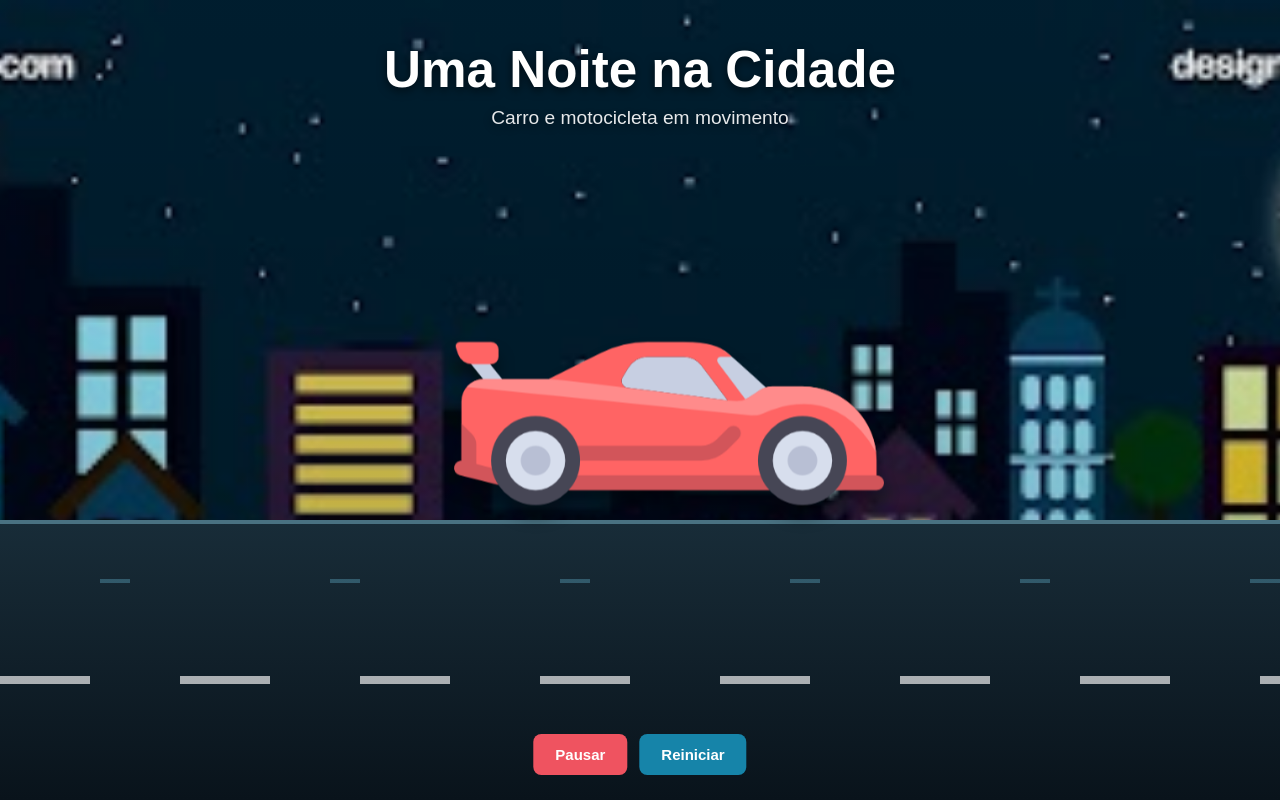
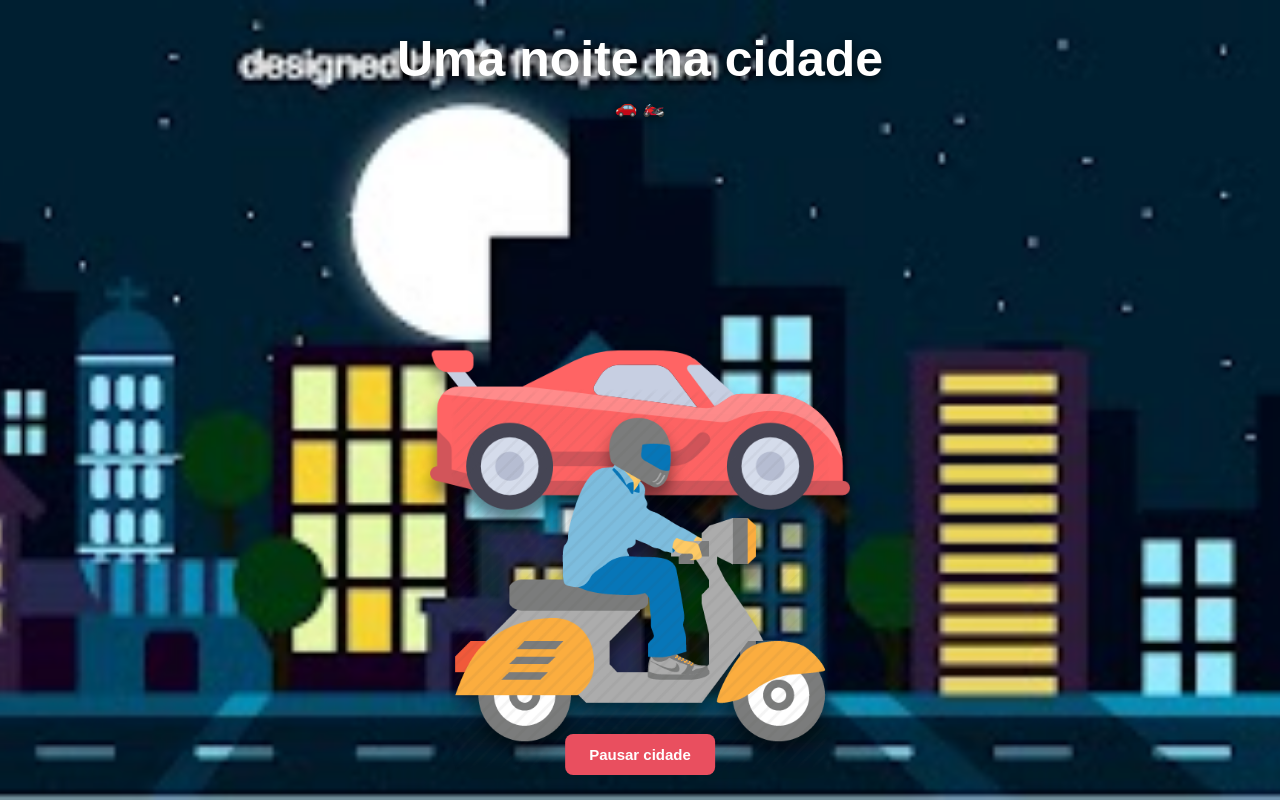
Before and after one commit to ElfaLunar/City_car_motorcycle, a plain HTML site: page index.html in a window 1280 px wide. Drawn offline with Linux system fonts and the light colour scheme.

Commit message:
Update index.html

```diff
--- a/index.html
+++ b/index.html
@@ -1,12 +1,14 @@
 <!DOCTYPE html>
 <html lang="pt-BR">
+
 <head>
     <meta charset="UTF-8">
     <meta name="viewport" content="width=device-width, initial-scale=1.0">
 
-    <title>Corrida na Cidade</title>
+    <title>Carro na Cidade</title>
 
     <style>
+
         * {
             margin: 0;
             padding: 0;
@@ -15,418 +17,381 @@
 
         body {
             overflow: hidden;
-            background: #071724;
-            font-family: Arial, Helvetica, sans-serif;
+            background: #071722;
         }
 
-        /* CENÁRIO */
-        .cidade {
+        /* ==================================
+           CENÁRIO
+        ================================== */
+
+        .cena {
             position: relative;
+
             width: 100vw;
             height: 100vh;
+
             overflow: hidden;
+        }
+
+
+        /* ==================================
+           BACKGROUND DA CIDADE
+        ================================== */
+
+        .background {
+            position: absolute;
+
+            top: 0;
+            left: 0;
+
+            width: 200%;
+            height: 100%;
+
+            /*
+            A imagem da cidade fica repetida
+            horizontalmente.
+            */
 
             background-image: url("bg.jpg");
-            background-size: cover;
-            background-position: center bottom;
-            background-repeat: no-repeat;
+
+            background-repeat: repeat-x;
+
+            background-size: auto 100%;
+
+            background-position: 0 0;
+
+            animation:
+                cidade 20s linear infinite;
+
+            z-index: 1;
         }
 
-        /* Escurecimento do cenário */
-        .cidade::after {
-            content: "";
-            position: absolute;
-            inset: 0;
 
-            background: linear-gradient(
-                to bottom,
-                rgba(0, 0, 0, 0.05),
-                rgba(0, 0, 0, 0.25)
-            );
+        /* Movimento SOMENTE da cidade */
 
-            pointer-events: none;
+        @keyframes cidade {
+
+            from {
+                transform: translateX(0);
+            }
+
+            to {
+                transform: translateX(-50%);
+            }
+
         }
 
-        /* TÍTULO */
-        .titulo {
+
+        /* ==================================
+           CARRO
+        ================================== */
+
+        .carro {
+
             position: absolute;
-            top: 40px;
+
+            /*
+            CARRO FIXO
+            */
+
             left: 50%;
+
+            bottom: 20%;
+
+            width: 420px;
 
             transform: translateX(-50%);
 
-            color: white;
-            text-align: center;
+            z-index: 5;
+
+            filter:
+                drop-shadow(
+                    0 12px 8px
+                    rgba(0,0,0,.45)
+                );
+        }
+
+
+        /* ==================================
+           MOTOCICLETA
+        ================================== */
+
+        .moto {
+
+            position: absolute;
+
+            /*
+            MOTO FIXA
+            */
+
+            left: 50%;
+
+            bottom: 4%;
+
+            width: 380px;
+
+            transform: translateX(-50%);
+
+            z-index: 6;
+
+            filter:
+                drop-shadow(
+                    0 12px 8px
+                    rgba(0,0,0,.45)
+                );
+        }
+
+
+        /* ==================================
+           TÍTULO
+        ================================== */
+
+        .titulo {
+
+            position: absolute;
+
+            top: 30px;
+            left: 50%;
+
+            transform:
+                translateX(-50%);
 
             z-index: 10;
 
-            text-shadow: 0 3px 10px rgba(0,0,0,.6);
+            color: white;
+
+            text-align: center;
+
+            text-shadow:
+                0 3px 10px
+                rgba(0,0,0,.7);
         }
 
+
         .titulo h1 {
-            font-size: clamp(28px, 4vw, 55px);
+
+            font-family: Arial, sans-serif;
+
+            font-size:
+                clamp(
+                    25px,
+                    4vw,
+                    50px
+                );
+
             margin-bottom: 8px;
         }
 
+
         .titulo p {
-            font-size: clamp(14px, 1.5vw, 20px);
+
+            font-family: Arial, sans-serif;
+
+            font-size: 18px;
+
             opacity: .9;
         }
 
-        /* ESTRADA */
-        .estrada {
-            position: absolute;
-            left: 0;
-            bottom: 0;
 
-            width: 100%;
-            height: 35%;
+        /* ==================================
+           CONTROLE
+        ================================== */
 
-            background: linear-gradient(
-                to bottom,
-                #182c38,
-                #09131b
-            );
+        .controles {
 
-            border-top: 4px solid #497181;
-
-            z-index: 2;
-        }
-
-        /* FAIXAS DA ESTRADA */
-        .estrada::before {
-            content: "";
-
-            position: absolute;
-            top: 55%;
-            left: 0;
-
-            width: 100%;
-            height: 8px;
-
-            background: repeating-linear-gradient(
-                to right,
-                #eee 0px,
-                #eee 90px,
-                transparent 90px,
-                transparent 180px
-            );
-
-            opacity: .7;
-        }
-
-        /* LUZES DA ESTRADA */
-        .estrada::after {
-            content: "";
-
-            position: absolute;
-            top: 20%;
-            left: 0;
-
-            width: 100%;
-            height: 4px;
-
-            background: repeating-linear-gradient(
-                to right,
-                transparent 0px,
-                transparent 100px,
-                #4e8ca3 100px,
-                #4e8ca3 130px,
-                transparent 130px,
-                transparent 230px
-            );
-
-            opacity: .5;
-        }
-
-        /* VEÍCULOS */
-        .veiculo {
-            position: absolute;
-
-            z-index: 6;
-
-            pointer-events: none;
-
-            filter:
-                drop-shadow(0 12px 8px rgba(0,0,0,.4));
-        }
-
-        /* CARRO */
-        .carro {
-            width: min(430px, 35vw);
-
-            left: -500px;
-            bottom: 20%;
-
-            animation: carroMovimento 10s linear infinite;
-        }
-
-        /* MOTOCICLETA */
-        .moto {
-            width: min(400px, 32vw);
-
-            left: -450px;
-            bottom: 5%;
-
-            animation: motoMovimento 7s linear infinite;
-
-            animation-delay: -2s;
-        }
-
-        /* ANIMAÇÃO DO CARRO */
-        @keyframes carroMovimento {
-
-            0% {
-                left: -500px;
-                transform: translateY(0);
-            }
-
-            20% {
-                transform: translateY(-4px);
-            }
-
-            40% {
-                transform: translateY(0);
-            }
-
-            60% {
-                transform: translateY(-3px);
-            }
-
-            80% {
-                transform: translateY(0);
-            }
-
-            100% {
-                left: 110%;
-                transform: translateY(-2px);
-            }
-        }
-
-        /* ANIMAÇÃO DA MOTO */
-        @keyframes motoMovimento {
-
-            0% {
-                left: -450px;
-                transform: translateY(0);
-            }
-
-            20% {
-                transform: translateY(-5px);
-            }
-
-            40% {
-                transform: translateY(0);
-            }
-
-            60% {
-                transform: translateY(-4px);
-            }
-
-            80% {
-                transform: translateY(0);
-            }
-
-            100% {
-                left: 110%;
-                transform: translateY(-2px);
-            }
-        }
-
-        /* CONTROLES */
-        .controles {
             position: absolute;
 
             bottom: 25px;
+
             left: 50%;
 
-            transform: translateX(-50%);
-
-            display: flex;
-            gap: 12px;
+            transform:
+                translateX(-50%);
 
             z-index: 20;
         }
 
+
         button {
+
             border: none;
 
-            padding: 12px 22px;
+            padding:
+                12px 24px;
 
             border-radius: 8px;
 
-            background: #ef5360;
+            background: #e94f5f;
+
             color: white;
 
             font-size: 15px;
+
             font-weight: bold;
 
             cursor: pointer;
-
-            transition: .2s;
         }
 
+
         button:hover {
-            transform: translateY(-2px);
-            background: #ff6975;
+
+            background: #ff6575;
+
         }
 
-        #reiniciar {
-            background: #1684a9;
+
+        /* ==================================
+           PAUSAR
+        ================================== */
+
+        .pausado .background {
+
+            animation-play-state:
+                paused;
         }
 
-        #reiniciar:hover {
-            background: #209cbd;
-        }
 
-        /* PAUSADO */
-        .pausado .carro,
-        .pausado .moto {
-            animation-play-state: paused;
-        }
+        /* ==================================
+           RESPONSIVO
+        ================================== */
 
-        /* RESPONSIVO */
         @media (max-width: 700px) {
 
-            .cidade {
-                background-size: auto 100%;
+            .background {
+
+                background-size:
+                    auto 100%;
             }
 
+
             .carro {
-                width: 55vw;
-                bottom: 22%;
+
+                width: 70vw;
+
+                bottom: 21%;
             }
 
+
             .moto {
-                width: 50vw;
-                bottom: 6%;
+
+                width: 65vw;
+
+                bottom: 5%;
             }
 
-            .estrada {
-                height: 38%;
+
+            .titulo {
+
+                top: 20px;
             }
 
-            .titulo {
-                top: 25px;
-            }
-
-            .controles {
-                bottom: 15px;
-            }
         }
 
     </style>
+
 </head>
+
 
 <body>
 
-    <div class="cidade" id="cidade">
 
-        <!-- TÍTULO -->
-        <div class="titulo">
-            <h1>Uma Noite na Cidade</h1>
-            <p>Carro e motocicleta em movimento</p>
-        </div>
+    <div class="cena">
 
-        <!-- ESTRADA -->
-        <div class="estrada"></div>
 
-        <!-- CARRO -->
+        <!-- ==================================
+             CIDADE EM MOVIMENTO
+        ================================== -->
+
+        <div class="background"></div>
+
+
+        <!-- ==================================
+             CARRO PARADO
+        ================================== -->
+
         <img
             src="car.png"
-            class="veiculo carro"
-            alt="Carro vermelho"
+            class="carro"
+            alt="Carro"
         >
 
-        <!-- MOTOCICLETA -->
+
+        <!-- ==================================
+             MOTO PARADA
+        ================================== -->
+
         <img
             src="motobike.png"
-            class="veiculo moto"
+            class="moto"
             alt="Motocicleta"
         >
 
-        <!-- BOTÕES -->
+
+        <!-- ==================================
+             TEXTO
+        ================================== -->
+
+        <div class="titulo">
+
+            <h1>
+                Uma noite na cidade
+            </h1>
+
+            <p>
+                🚗 🏍️
+            </p>
+
+        </div>
+
+
+        <!-- ==================================
+             BOTÃO
+        ================================== -->
+
         <div class="controles">
 
-            <button id="pausar">
-                Pausar
-            </button>
-
-            <button id="reiniciar">
-                Reiniciar
+            <button onclick="pausar()">
+                Pausar cidade
             </button>
 
         </div>
+
 
     </div>
 
 
     <script>
 
-        const cidade = document.getElementById("cidade");
+        function pausar() {
 
-        const botaoPausar =
-            document.getElementById("pausar");
+            const cena =
+                document.querySelector(".cena");
 
-        const botaoReiniciar =
-            document.getElementById("reiniciar");
+            cena.classList.toggle("pausado");
+
+            const botao =
+                document.querySelector("button");
 
 
-        /* PAUSAR / CONTINUAR */
+            if (
+                cena.classList.contains("pausado")
+            ) {
 
-        botaoPausar.addEventListener("click", function () {
-
-            cidade.classList.toggle("pausado");
-
-            if (cidade.classList.contains("pausado")) {
-
-                botaoPausar.textContent = "Continuar";
+                botao.textContent =
+                    "Continuar cidade";
 
             } else {
 
-                botaoPausar.textContent = "Pausar";
+                botao.textContent =
+                    "Pausar cidade";
 
             }
 
-        });
-
-
-        /* REINICIAR */
-
-        botaoReiniciar.addEventListener("click", function () {
-
-            cidade.classList.remove("pausado");
-
-            botaoPausar.textContent = "Pausar";
-
-            const carro =
-                document.querySelector(".carro");
-
-            const moto =
-                document.querySelector(".moto");
-
-
-            /* Reinicia a animação */
-
-            carro.style.animation = "none";
-            moto.style.animation = "none";
-
-            /* Força o navegador a recalcular */
-
-            void carro.offsetWidth;
-            void moto.offsetWidth;
-
-            /* Volta para a animação */
-
-            carro.style.animation =
-                "carroMovimento 10s linear infinite";
-
-            moto.style.animation =
-                "motoMovimento 7s linear infinite";
-
-        });
+        }
 
     </script>
 
+
 </body>
+
 </html>
```
